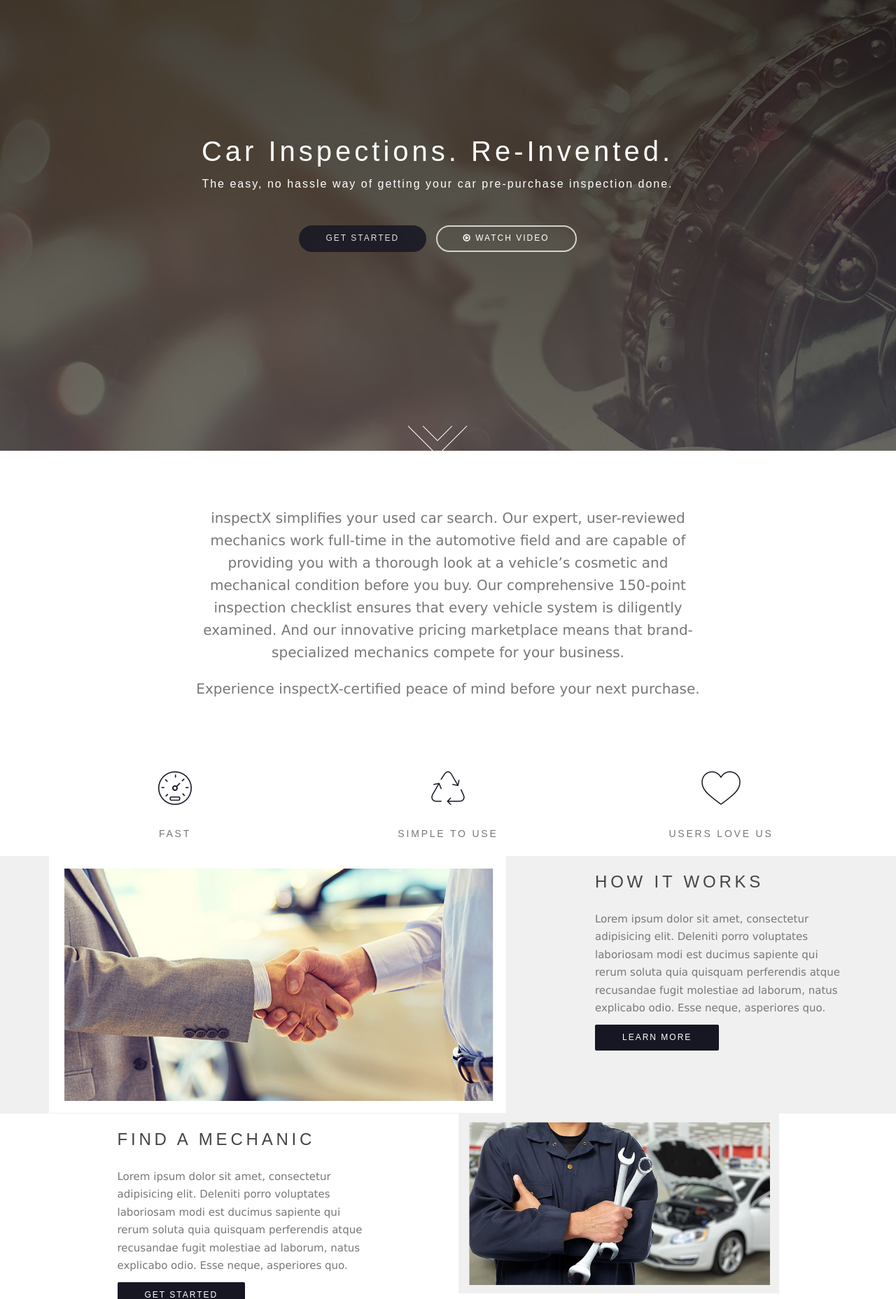
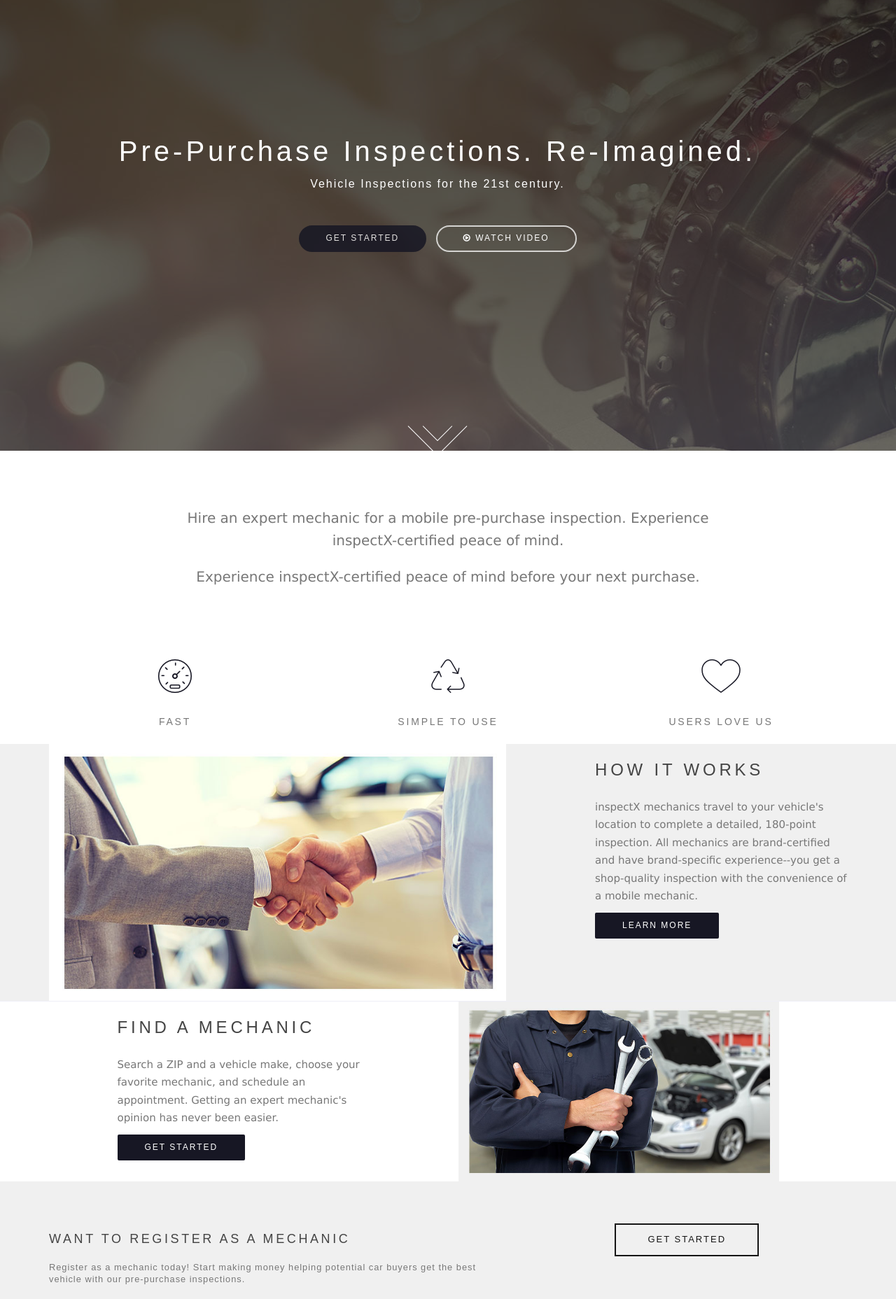
Before and after one commit to r00b/inspectX, a Rails app: page / in a window 1280 px wide. Shown: the part 156-2012 px from the top of the page at 70% size. Run offline with Rails 7, Linux system fonts and the light colour scheme; style sheets or scripts are compiled from the project's sources; parts of the project's set-up code (start-up, migrations or seed data) failed here and were passed over; some libraries are stand-ins or nearby versions.

Commit message:
updated home page

```diff
--- a/app/views/visitors/index.html.erb
+++ b/app/views/visitors/index.html.erb
@@ -53,8 +53,8 @@
       <div data-background="<%= asset_path('home-banner.jpg') %>" data-top="transform: translate3d(0px, 0px, 0px)" data-top-bottom="transform: translate3d(0px, -200px, 0px)" data-anchor-target="#hero" class="parallax parallax-hero full-screen bg-dark-50"></div>
       <div class="hero-content">
         <div class="hero-content-inner">
-          <h1 data-wow-delay="0.5s" data-wow-duration="3s" class="hs-line-8 wow fadeInDown">Car Inspections. Re-Invented.</h1>
-          <div data-wow-delay="0.5s" data-wow-duration="3s" class="hs-line-9 wow fadeInDown"> The easy, no hassle way of getting your car pre-purchase inspection done.</div><a href="#pricing" data-wow-delay="0.5s" data-wow-duration="3s" class="scroll btn btn-coffee btn-color-w btn-circle btn-medium mb-xxs-40 wow fadeIn">Get started</a><span>&nbsp; &nbsp;</span><a href="https://vimeo.com/79876010" data-wow-delay="0.5s" data-wow-duration="3s" class="scroll btn btn-coffee btn-border-w btn-circle btn-medium magnific mfp-iframe wow fadeIn"><i class="fa fa-play-circle-o"></i> Watch video</a>
+          <h1 data-wow-delay="0.5s" data-wow-duration="3s" class="hs-line-8 wow fadeInDown">Pre-Purchase Inspections. Re-Imagined.</h1>
+          <div data-wow-delay="0.5s" data-wow-duration="3s" class="hs-line-9 wow fadeInDown"> Vehicle Inspections for the 21st century.</div><a href="#pricing" data-wow-delay="0.5s" data-wow-duration="3s" class="scroll btn btn-coffee btn-color-w btn-circle btn-medium mb-xxs-40 wow fadeIn">Get started</a><span>&nbsp; &nbsp;</span><a href="https://www.youtube.com/watch?v=i1T0-SROLe0&feature=youtu.be" data-wow-delay="0.5s" data-wow-duration="3s" class="scroll btn btn-coffee btn-border-w btn-circle btn-medium magnific mfp-iframe wow fadeIn"><i class="fa fa-play-circle-o"></i> Watch video</a>
         </div>
       </div><a href="#page" data-start="display: block" data-100-start="display: none" class="btn-scroll-down scroll"></a>
       </div>
@@ -66,8 +66,7 @@
             <div class="row">
                 <div data-wow-delay="0.1s" data-wow-duration="1s" class="col-md-8 col-md-offset-2 text-center wow fadeInUp">
                     <blockquote class="service-quote">
-                    <p> inspectX simplifies your used car search. Our expert, user-reviewed mechanics work full-time in the automotive field and are capable of providing you with a thorough look at a vehicle’s cosmetic and mechanical condition before you buy. Our comprehensive 150-point inspection checklist ensures that every vehicle system is diligently examined. And our innovative pricing marketplace means that brand-specialized mechanics compete for your business.</p>
-
+                    <p>Hire an expert mechanic for a mobile pre-purchase inspection. Experience inspectX-certified peace of mind.</p>
                     <p>Experience inspectX-certified peace of mind before your next purchase.</p>
                     </blockquote>
                 </div>
@@ -105,7 +104,7 @@
               <div data-wow-delay="0.1s" data-wow-duration="1s" class="col-md-7 wow fadeIn"><img src="<%= asset_path('about.jpg') %>" alt="" class="resp"></div>
               <div class="col-md-5 col-lg-4 col-lg-offset-1">
                 <h3 class="alt-font">How It Works</h3>
-                <p> Lorem ipsum dolor sit amet, consectetur adipisicing elit. Deleniti porro voluptates laboriosam modi est ducimus sapiente qui rerum soluta quia quisquam perferendis atque recusandae fugit molestiae ad laborum, natus explicabo odio. Esse neque, asperiores quo.</p>
+                <p>inspectX mechanics travel to your vehicle's location to complete a detailed, 180-point inspection. All mechanics are brand-certified and have brand-specific experience--you get a shop-quality inspection with the convenience of a mobile mechanic. </p>
                 <div class="mt-40"><a href="#" class="btn btn-coffee btn-color btn-round btn-medium">Learn more</a></div>
               </div>
             </div>
@@ -118,7 +117,7 @@
               <div class="col-md-7 col-sm-10 col-sm-offset-2 visible-sm visible-xs"><img src="" alt="" class="resp"></div>
               <div class="col-md-5 col-lg-4 col-lg-offset-1">
                 <h3 class="alt-font">Find A Mechanic</h3>
-                <p> Lorem ipsum dolor sit amet, consectetur adipisicing elit. Deleniti porro voluptates laboriosam modi est ducimus sapiente qui rerum soluta quia quisquam perferendis atque recusandae fugit molestiae ad laborum, natus explicabo odio. Esse neque, asperiores quo.</p>
+                <p>Search a ZIP and a vehicle make, choose your favorite mechanic, and schedule an appointment. Getting an expert mechanic's opinion has never been easier. </p>
                 <div class="mt-40"><a href="https://vimeo.com/79876010" class="btn btn-coffee btn-round btn-color btn-medium magnific mfp-iframe">Get Started</a></div>
               </div>
               <div data-wow-delay="0.1s" data-wow-duration="1s" class="col-md-5 col-md-offset-1 hidden-sm hidden-xs wow fadeIn"><img src="<%= asset_path('mechanic2.jpg') %>" alt="" class="resp"></div>
```
